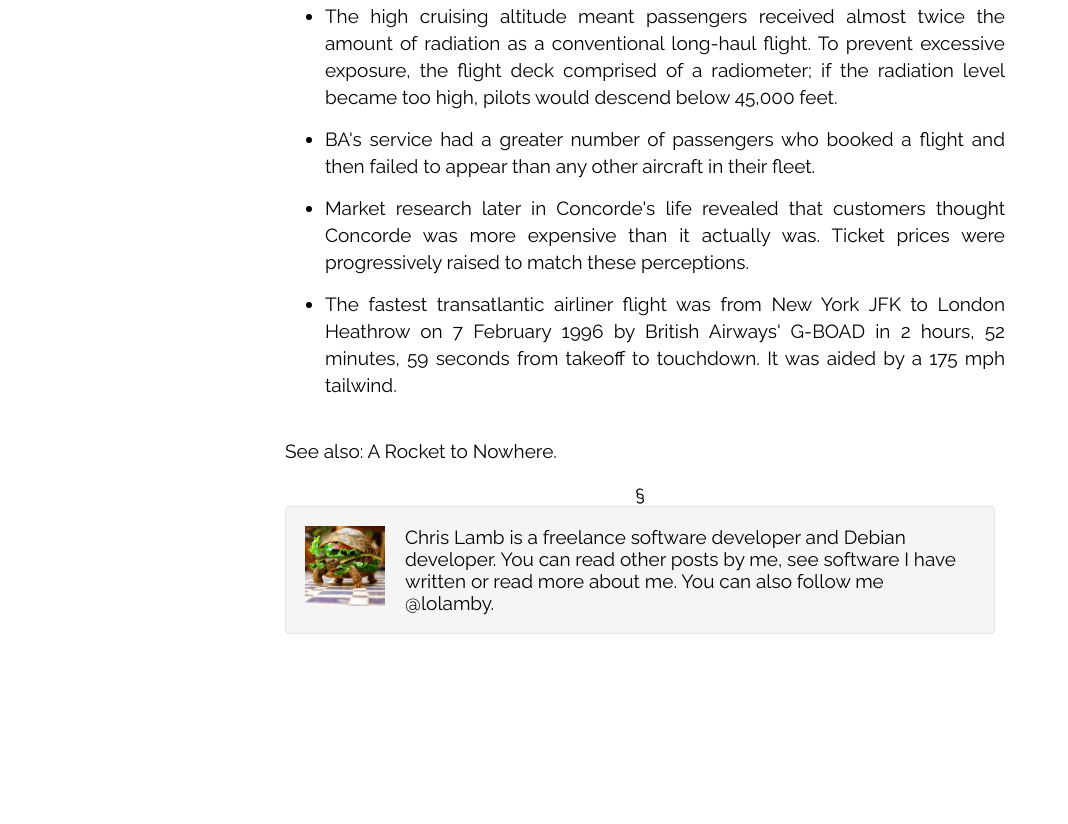
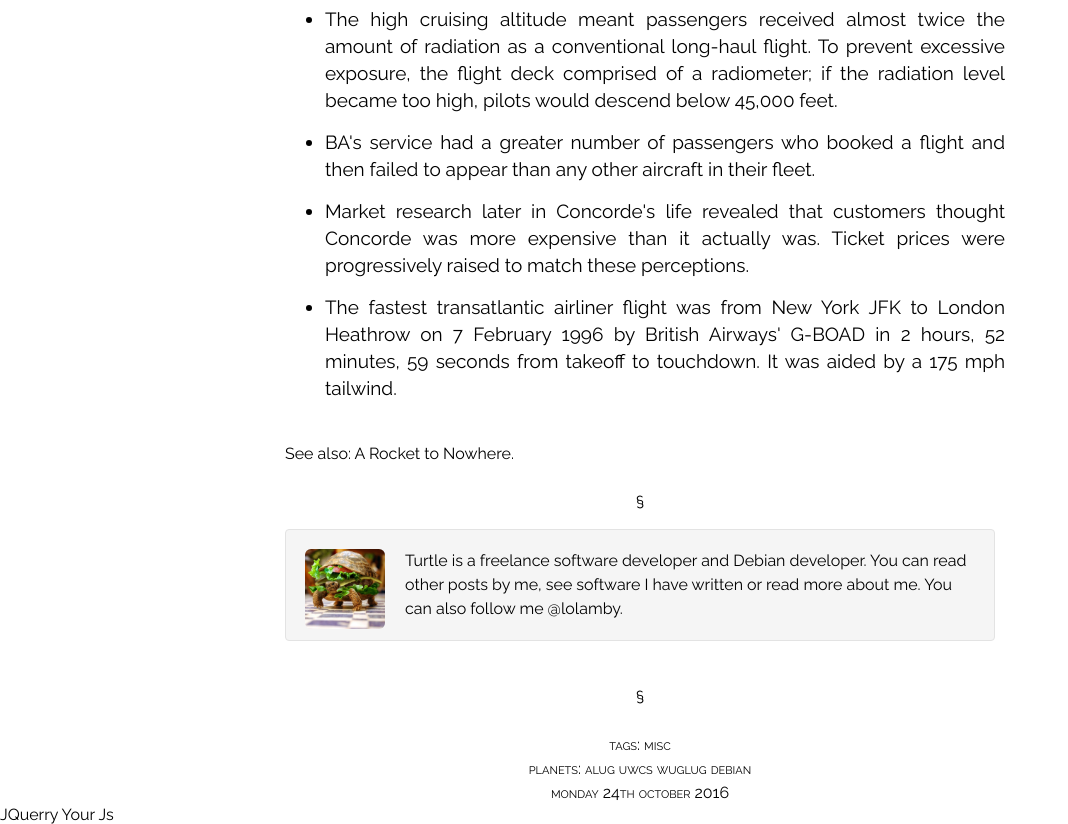
Before and after one commit to Seisachtheia/Concorde-II, a website: page public/index.html in a window 1280 px wide. Shown: the part 1629-2453 px from the top of the page, without its empty margins (0-1068 px from the left). Before the commit the page ends 2283 px from the top, so only its background shows below. Drawn offline with nearby package versions, Linux system fonts and the light colour scheme; a web font is replaced by a local one.

Commit message:
More content

```diff
--- a/private/styles/style.scss
+++ b/private/styles/style.scss
@@ -129,7 +129,7 @@
 #well {
     min-height: 20px;
     padding: 19px;
-    margin-bottom: 20px;
+    margin: 15px 0 20px 0;
     background-color: #f5f5f5;
     border: 1px solid #e3e3e3;
     border-radius: 4px;
@@ -140,9 +140,26 @@
         max-width:80px;
         float:left;
         margin-right:20px;
+        border-radius: 6px;
     }
 
     &after{
         clear:both;
     }
+
+
 }
+
+.content {
+    margin-top:7px;
+    font-size: 16px;
+    text-align: left;
+    line-height: 24px;
+}
+
+.tags {
+    text-align: center;
+    font-variant: small-caps;
+    margin-bottom: 0;
+    text-transform: lowercase;
+}
--- a/public/index.html
+++ b/public/index.html
@@ -67,13 +67,29 @@
                     <div id="well">
 
                         <img src="../images/turtle.jpg">
+
                         <div class="well.content">
-                            Chris Lamb is a freelance software developer and Debian developer.
+                            Turtle is a freelance software developer and Debian developer.
                             You can read other posts by me,
                             see software I have written or read more about me. You can also follow me @lolamby.</div>
                         </div>
 
                     </div>
+
+                    <br>
+
+                    <div class="divider">
+                        <p> § </p>
+                    </div>
+
+                    <br>
+
+                    <div class="tags">
+                        <p>Tags: <a>Misc</a></p>
+                        <p>Planets: <a>alug uwcs wuglug debian</a></p>
+                        <p>monday 24th october 2016</p>
+                    </div>
+
             </div>
         </section>
 
@@ -83,12 +99,12 @@
 
     </body>
     <scripts>
-        <!--
+
             JQuerry
             <script src="https://code.jquery.com/jquery-3.1.0.min.js" integrity="sha256-cCueBR6CsyA4/9szpPfrX3s49M9vUU5BgtiJj06wt/s=" crossorigin="anonymous"></script>
 
             Your Js
             <script src="js/main.js"></script>
-        -->
+
     </scripts>
 </html>
```
Also changed, not shown: public/styles/style.css.
